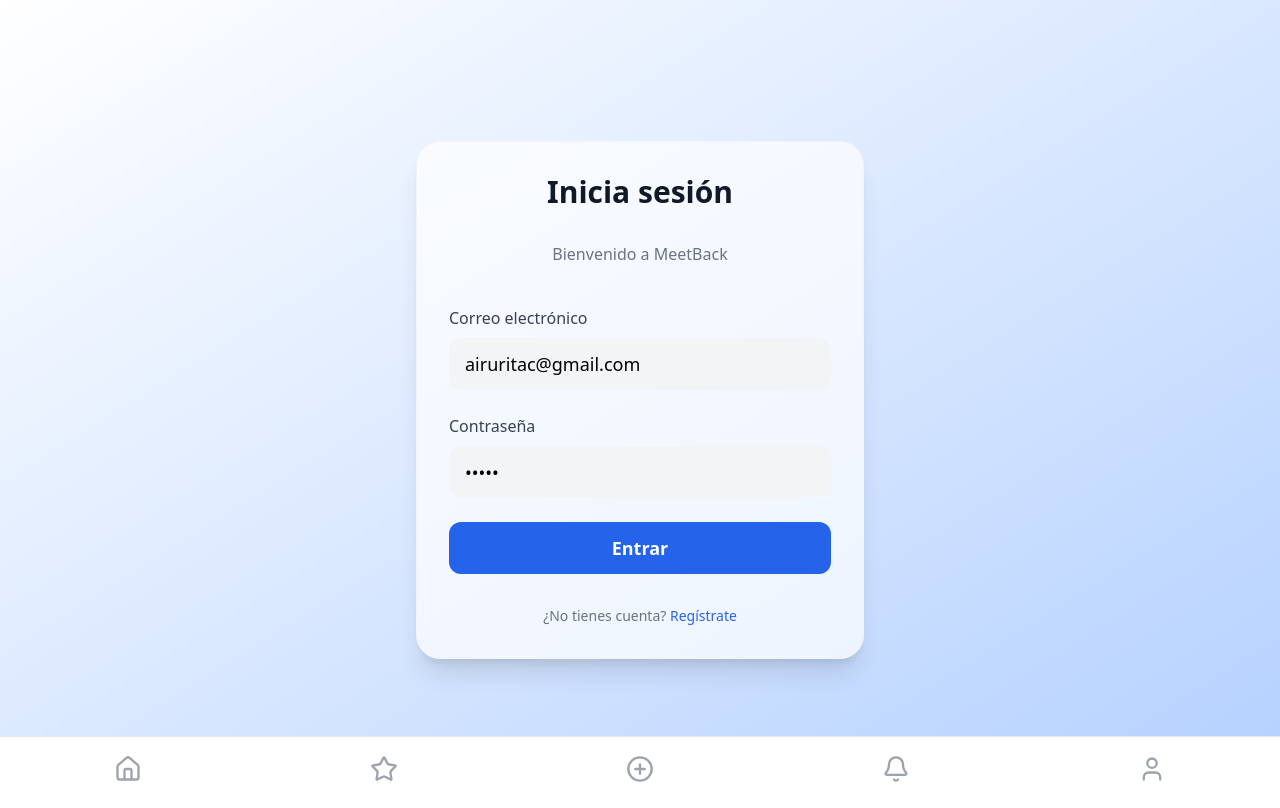
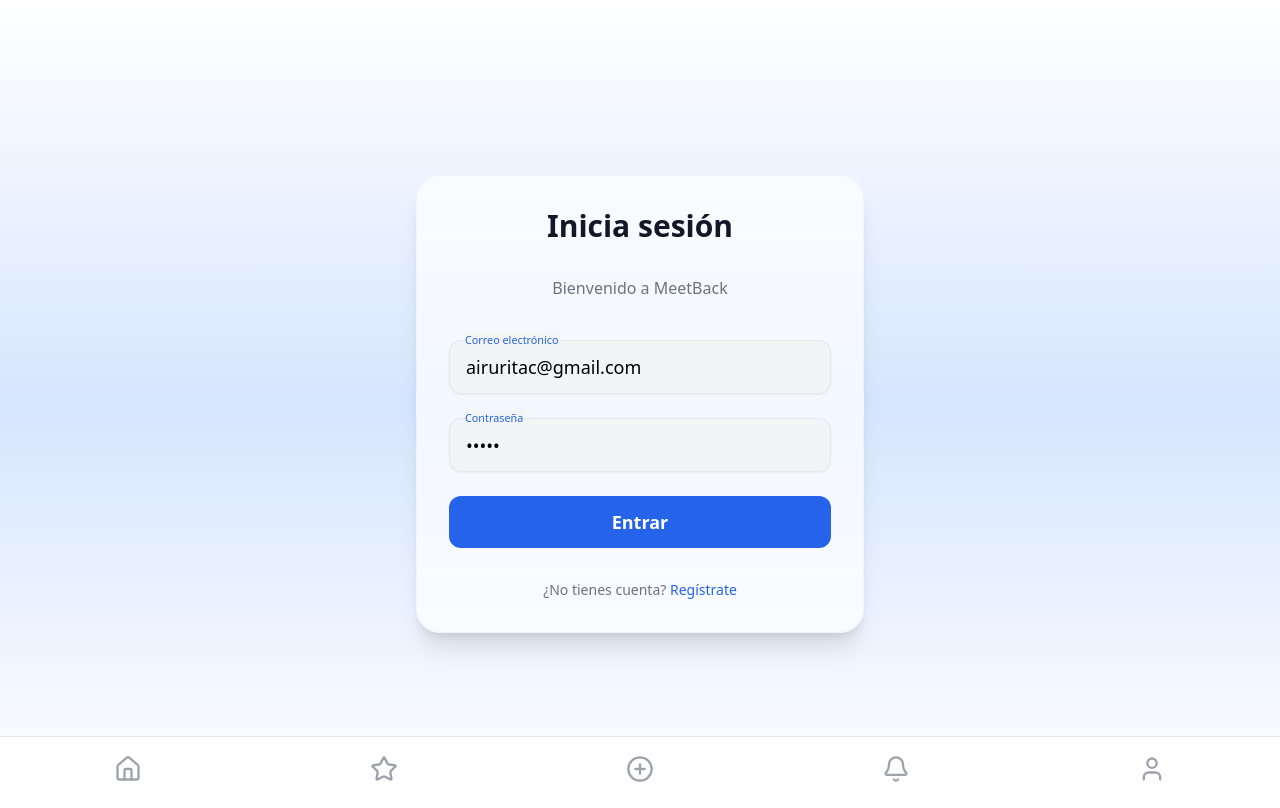
Before and after one commit to AlvaroAlonsoDev/FRONT-AlvaroAlonso, a React (Vite) app: page /login in a window 1280 px wide. Built offline with nearby package versions, Linux system fonts and the light colour scheme; no server answers.

Commit message:
refactor InputField

```diff
--- a/src/App.tsx
+++ b/src/App.tsx
@@ -12,7 +12,7 @@
   return (
     <AuthProvider>
       <BrowserRouter>
-        <div className="max-w-3xl mx-auto">
+        <div className="max-w-3xl mx-auto p-1">
           <Routes>
             {/* Rutas privadas */}
             <Route path="/" element={
--- a/src/components/InputField.tsx
+++ b/src/components/InputField.tsx
@@ -1,31 +1,101 @@
-import React from "react";
+import React, { useState, useRef } from "react";
 
 type InputFieldProps = React.InputHTMLAttributes<HTMLInputElement> & {
     label?: string;
     error?: string;
+    iconLeft?: React.ReactNode;
+    iconRight?: React.ReactNode;
+    className?: string;
 };
 
 export const InputField = React.forwardRef<HTMLInputElement, InputFieldProps>(
-    ({ label, error, className = "", ...props }, ref) => (
-        <div className="flex flex-col gap-1">
+    (
+        { label, error, iconLeft, iconRight, className = "", id, ...props },
+        ref
+    ) => {
+        const [isFocused, setIsFocused] = useState(false);
+        const inputRef = useRef<HTMLInputElement>(null);
+
+        // Permitir pasar ref desde fuera o usar el interno
+        const actualRef = (ref as React.RefObject<HTMLInputElement>) || inputRef;
+
+        // Determinar si el label debe estar flotando
+        const hasValue = typeof props.value === "string"
+            ? props.value.length > 0
+            : !!inputRef.current?.value?.length;
+
+        const showFloating = isFocused || hasValue;
+
+        const inputId = id || props.name || Math.random().toString(36).slice(2);
+
+        return (
+            <div className="w-full relative">
+                {/* Icono izquierda */}
+                {iconLeft && (
+                    <span className="absolute left-4 top-1/2 -translate-y-1/2 text-gray-400 pointer-events-none">
+                        {iconLeft}
+                    </span>
+                )}
+
+                <input
+                    id={inputId}
+                    ref={actualRef}
+                    className={`
+                        w-full rounded-xl bg-gray-100/90 px-4 py-3 pr-${iconRight ? "12" : "4"} pl-${iconLeft ? "12" : "4"}
+                        text-lg appearance-none outline-none transition-all duration-200
+                        shadow-sm border
+                        ${isFocused ? "border-blue-500 ring-2 ring-blue-100 shadow-md" : "border-gray-200"}
+                        ${error ? "border-red-400" : ""}
+                        ${className}
+                    `}
+                    aria-invalid={!!error}
+                    aria-describedby={error ? `${inputId}-error` : undefined}
+                    value={props.value}
+                    onFocus={() => setIsFocused(true)}
+                    onBlur={() => setIsFocused(false)}
+                    {...props}
+                />
+
+                {/* Floating label */}
                 {label && (
                     <label
-                    htmlFor={props.name}
-                    className="text-gray-700 font-medium text-base mb-1"
+                        htmlFor={inputId}
+                        className={`
+                        pointer-events-none absolute left-4 transition-all duration-200 origin-left
+                        ${showFloating
+                                ? "text-xs font-medium text-blue-600 bg-gray-100/90 z-10 scale-90"
+                                : "text-base text-gray-400 top-1/2 -translate-y-1/2"
+                            }
+                        ${error ? "text-red-500" : ""}
+                    `}
+                        style={{
+                            top: showFloating ? '-8px' : undefined,
+                            padding: 0,
+                        }}
                     >
                         {label}
                     </label>
                 )}
-            <input
-                ref={ref}
-                className={`rounded-xl bg-gray-100 px-4 py-3 outline-none focus:ring-2 focus:ring-blue-500 transition text-lg ${error ? "border border-red-400" : ""
-                    } ${className}`}
-                {...props}
-            />
+                {/* Icono derecha */}
+                {iconRight && (
+                    <span className="absolute right-4 top-1/2 -translate-y-1/2 text-gray-400 cursor-pointer">
+                        {iconRight}
+                    </span>
+                )}
+
+                {/* Error */}
                 {error && (
-                <span className="text-red-600 text-xs pl-1 pt-1">{error}</span>
+                    <span
+                        id={`${inputId}-error`}
+                        className="block mt-1 text-xs text-red-600 animate-[fadeIn_0.25s]"
+                        aria-live="polite"
+                    >
+                        {error}
+                    </span>
                 )}
             </div>
-    )
         );
+    }
+);
+
 InputField.displayName = "InputField";
--- a/src/index.css
+++ b/src/index.css
@@ -4,7 +4,10 @@
 
 body {
     /* bg-gradient-to-br from-white to-blue-50 */
-    background: linear-gradient(to bottom right, white, rgb(179, 208, 255));
+    background: linear-gradient(to bottom,
+            #fff 0%,
+            #d6e6ff 50%,
+            #fff 100%);
     min-height: 100dvh;
     /* overflow: hidden; */
 }
--- a/src/pages/Login.tsx
+++ b/src/pages/Login.tsx
@@ -46,7 +46,6 @@
                     name="email"
                     type="email"
                     autoComplete="username"
-                    placeholder="Correo electrónico"
                     value={email}
                     onChange={e => setEmail(e.target.value)}
                     required
@@ -56,7 +55,6 @@
                     name="password"
                     type="password"
                     autoComplete="current-password"
-                    placeholder="Contraseña"
                     value={password}
                     onChange={e => setPassword(e.target.value)}
                     required
--- a/src/pages/Profile.tsx
+++ b/src/pages/Profile.tsx
@@ -44,7 +44,7 @@
 
     return (
         <PageContainer>
-            <div className="w-full max-w-lg bg-white/70 shadow-xl p-6 flex flex-col gap-6 border border-gray-100 mb-16">
+            <div className="w-full max-w-lg shadow-xl p-6 flex flex-col gap-6 border border-gray-100 mb-16">
                 <ProfileHeader
                     avatar={user.avatar}
                     displayName={user.displayName}
--- a/src/pages/Register.tsx
+++ b/src/pages/Register.tsx
@@ -69,7 +69,6 @@
                     name="email"
                     type="email"
                     autoComplete="email"
-                    placeholder="Correo electrónico"
                     value={form.email}
                     onChange={handleChange}
                     required
@@ -79,7 +78,6 @@
                     name="handle"
                     type="text"
                     autoComplete="username"
-                    placeholder="Usuario (ej: maria98)"
                     value={form.handle}
                     onChange={handleChange}
                     minLength={3}
@@ -89,7 +87,6 @@
                     label="Nombre a mostrar"
                     name="displayName"
                     type="text"
-                    placeholder="Nombre a mostrar"
                     value={form.displayName}
                     onChange={handleChange}
                     minLength={2}
@@ -100,7 +97,6 @@
                     name="password"
                     type="password"
                     autoComplete="new-password"
-                    placeholder="Contraseña (mínimo 6)"
                     value={form.password}
                     onChange={handleChange}
                     minLength={6}
```
Lines whose indentation alone changed are shown as unchanged.
